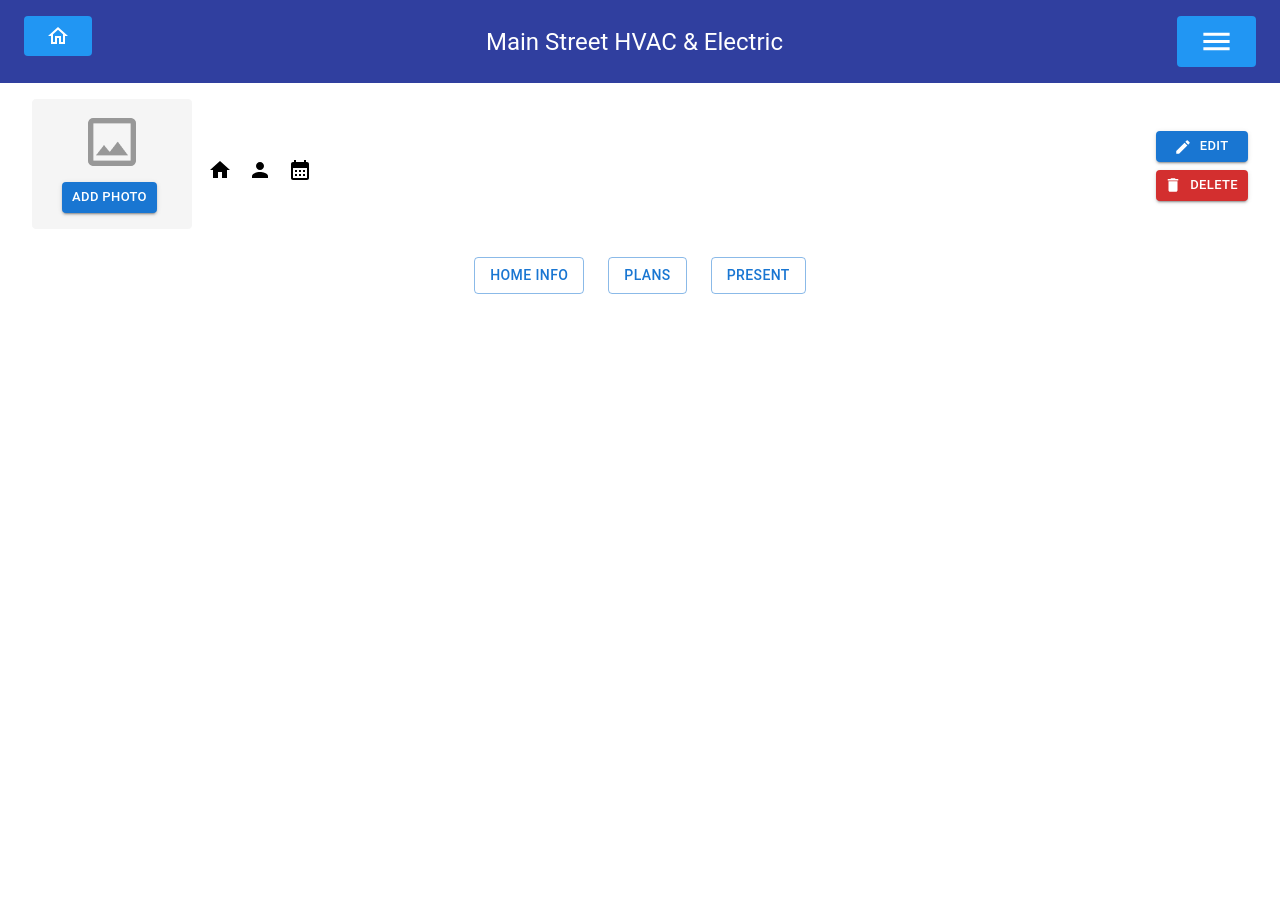
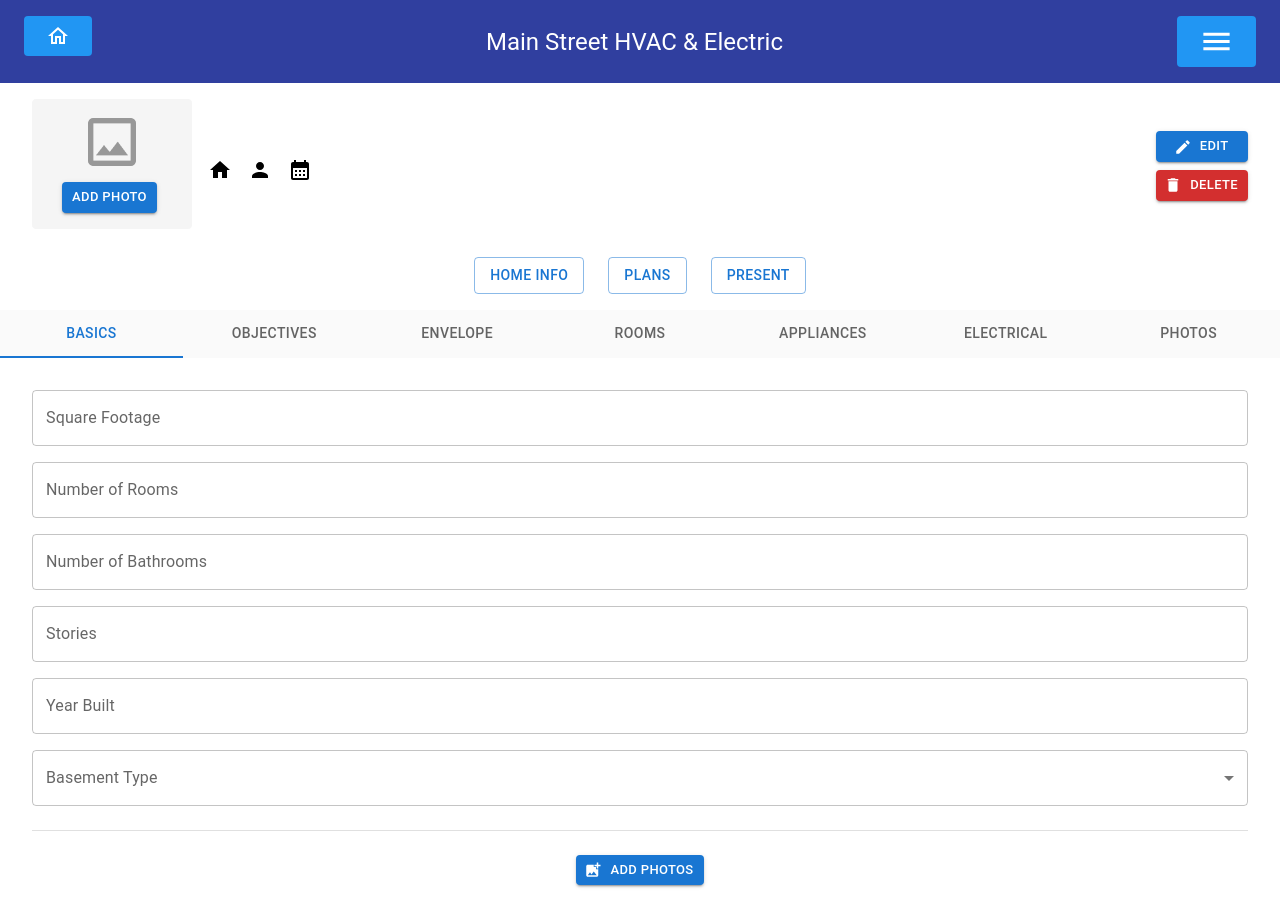
Before and after one commit to Duckling-Homes/duckling-mvp, a Next.js app: page /project/1 in a window 1280 px wide. Before the commit the page ends 800 px from the top, so only its background shows below. Built offline with nearby package versions, Linux system fonts and the light colour scheme; no server answers; the database is empty.

Commit message:
Fixes basics tab to be editable and show info

```diff
--- a/app/project/[id]/Tabs/Basics.tsx
+++ b/app/project/[id]/Tabs/Basics.tsx
@@ -7,10 +7,16 @@ import { LocalizationProvider } from "@mui/x-date-pickers";
 import { AdapterDayjs } from "@mui/x-date-pickers/AdapterDayjs";
 import { DatePicker } from '@mui/x-date-pickers/DatePicker';
 import { set } from "mobx";
-import { useState } from "react";
+import { useEffect, useState } from "react";
 
-const Basics = ({ projectData, projectId}) => {
-  const [data, setData] = useState(projectData)
+const Basics = ({ currentProject }) => {
+  const [data, setData] = useState({});
+
+  useEffect(() => {
+    if (currentProject?.data) {
+      setData(currentProject.data)
+    }
+  }, [currentProject])
 
   const handleInputChange = async (inputName, value) => {
     setData((prevData) => ({
@@ -18,7 +24,7 @@ const Basics = ({ projectData, projectId}) => {
       [inputName]: value,
     }));
 
-    await ModelStore.patchProjectData(projectId, { ...data, [inputName]: value });
+    await ModelStore.patchProjectData(currentProject.id, { ...data, [inputName]: value });
   };
 
   return (
@@ -40,7 +46,7 @@ const Basics = ({ projectData, projectId}) => {
             variant="outlined"
             placeholder='Square Footage'
             type="number"
-            value={data.squareFootage}
+            value={data.squareFootage || ''}
             onChange={(e) => handleInputChange('squareFootage', parseInt(e.target.value))}
             onWheel={() => {
               const activeElement = document.activeElement as HTMLInputElement;
@@ -55,7 +61,7 @@ const Basics = ({ projectData, projectId}) => {
             variant="outlined"
             placeholder='Number of Rooms'
             type="number"
-            value={data.roomCount}
+            value={data.roomCount || ''}
             onChange={(e) => handleInputChange('roomCount', parseInt(e.target.value))}
             onWheel={() => {
               const activeElement = document.activeElement as HTMLInputElement;
@@ -70,7 +76,7 @@ const Basics = ({ projectData, projectId}) => {
             variant="outlined"
             placeholder='Number of Bathrooms'
             type="number"
-            value={data.bathroomCount}
+            value={data.bathroomCount || ''}
             onChange={(e) => handleInputChange('bathroomCount', parseInt(e.target.value))}
             onWheel={() => {
               const activeElement = document.activeElement as HTMLInputElement;
@@ -85,7 +91,7 @@ const Basics = ({ projectData, projectId}) => {
             variant="outlined"
             placeholder='Stories'
             type="number"
-            value={data.stories}
+            value={data?.stories || ''}
             onChange={(e) => handleInputChange('stories', parseInt(e.target.value))}
             onWheel={() => {
               const activeElement = document.activeElement as HTMLInputElement;
@@ -107,7 +113,7 @@ const Basics = ({ projectData, projectId}) => {
               labelId="basement-type-label"
               id="basement-type-select"
               label="Basement Type"
-              value={data.basementType}
+              value={data?.basementType || ''}
               onChange={(e) => handleInputChange('basementType', e.target.value)}
             >
               <MenuItem value={'Finished'}>Finished</MenuItem>
--- a/app/project/[id]/Tabs/Objectives.tsx
+++ b/app/project/[id]/Tabs/Objectives.tsx
@@ -59,8 +59,8 @@ const MOCK_DATA: MockData = {
   goals_notes: "Reduce 20db",
 }
 
-const Objectives = ({projectData}) => {
-  const [data] = useState<MockData>(projectData)
+const Objectives = ({currentProject}) => {
+  const [data] = useState<MockData>(currentProject?.data || {})
   return (
     <>
       <form className="objectives">
@@ -79,7 +79,7 @@ const Objectives = ({projectData}) => {
                   onClick={() => console.log(issue)}
                   label={issue}
                   key={i}
-                  color={data.comfortIssueTags.includes(issue) ? "primary" : "default"}
+                  color={data.comfortIssueTags?.includes(issue) ? "primary" : "default"}
                 />
               ))
             }
@@ -108,7 +108,7 @@ const Objectives = ({projectData}) => {
                   onClick={() => console.log(issue)}
                   label={issue}
                   key={i}
-                  color={data.healthSafetyIssueTags.includes(issue) ? "primary" : "default"}
+                  color={data.healthSafetyIssueTags?.includes(issue) ? "primary" : "default"}
                 />
               ))
             }
@@ -137,7 +137,7 @@ const Objectives = ({projectData}) => {
                   onClick={() => console.log(goal)}
                   label={goal}
                   key={i}
-                  color={data.homeownerGoalsTags.includes(goal) ? "primary" : "default"}
+                  color={data.homeownerGoalsTags?.includes(goal) ? "primary" : "default"}
                 />
               ))
             }
--- a/app/project/[id]/page.tsx
+++ b/app/project/[id]/page.tsx
@@ -278,7 +278,7 @@ const DataCollection = observer(() => {
             <Button variant="outlined">Plans</Button>
             <Button variant="outlined">Present</Button>
           </div>
-          {currentProject?.data ? <div>
+          <div>
             <Tabs sx={{ background: '#FAFAFA' }}
               variant="fullWidth" value={value} onChange={handleChange}>
               <Tab label="Basics" />
@@ -289,14 +289,14 @@ const DataCollection = observer(() => {
               <Tab label="Electrical" />
               <Tab label="Photos" />
             </Tabs>
-            {renderTabContent(0, <Basics projectData={currentProject.data} projectId={currentProject.id}/>)}
-            {renderTabContent(1, <Objectives projectData={currentProject.data} />)}
+            {renderTabContent(0, <Basics currentProject={currentProject}/>)}
+            {renderTabContent(1, <Objectives currentProject={currentProject} />)}
             {renderTabContent(2, <Envelope />)}
             {renderTabContent(3, <Rooms />)}
             {renderTabContent(4, <Appliances />)}
             {renderTabContent(5, <Electrical />)}
             {renderTabContent(6, <Photos />)}
-          </div> : null}
+          </div>
         </div>
       </Container>
     </>
```
